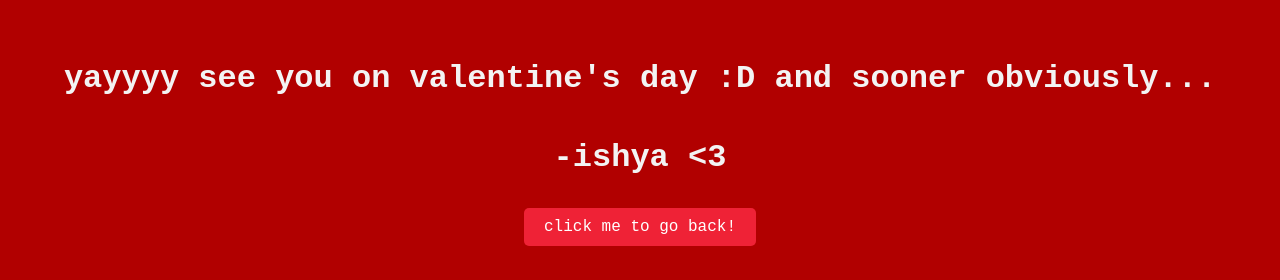
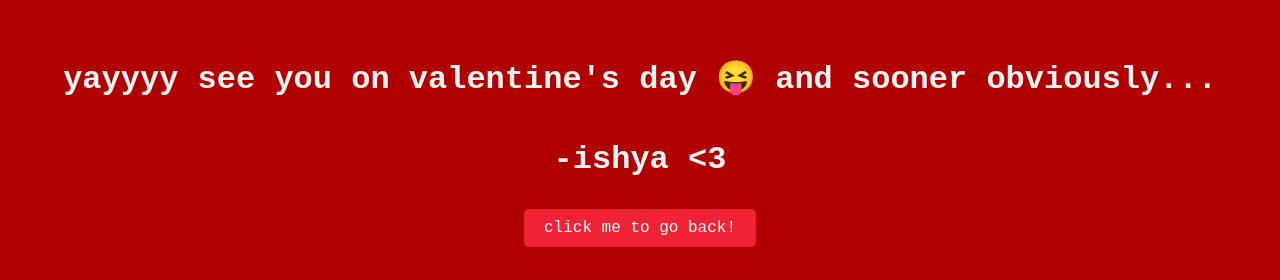
Before and after one commit to ishyajalla/vday, a plain HTML site: page index2.html in a window 1280 px wide. Shown: the part 253-533 px from the top of the page. Drawn offline with Linux system fonts and the light colour scheme.

Commit message:
Update index2.html
emoji?

```diff
--- a/index2.html
+++ b/index2.html
@@ -71,7 +71,7 @@
 </head>
 <body>
     <div class="container">
-        <h1>yayyyy see you on valentine's day :D and sooner obviously...</h1>
+        <h1>yayyyy see you on valentine's day 😝 and sooner obviously...</h1>
         <h1>-ishya <3</h1>
         <img src="https://media0.giphy.com/media/v1.Y2lkPTc5MGI3NjExZ2V2NXhhdWU2anJlbjFma29jN2dxcW42MzBsNGtncGdjMmFnZmtlYiZlcD12MV9pbnRlcm5hbF9naWZfYnlfaWQmY3Q9Zw/qFmdpUKAFZ6rMobzzu/giphy.gif" alt="kitties">
         <button type="button" onclick="window.location.href = 'index.html'">click me to go back!</button>
```
